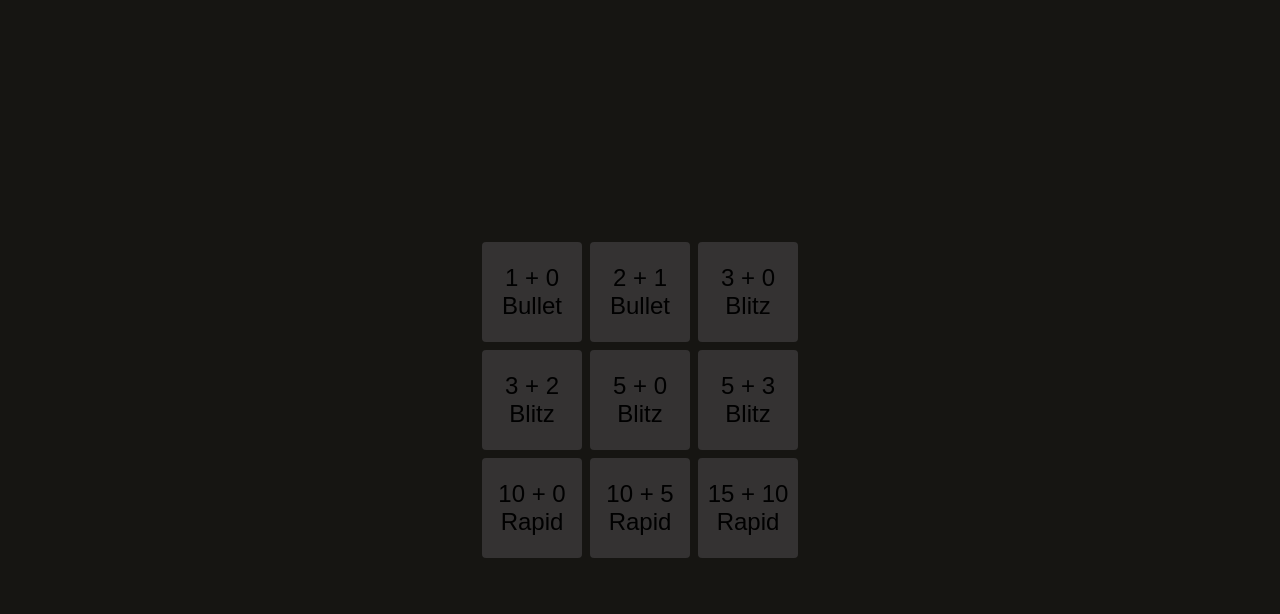
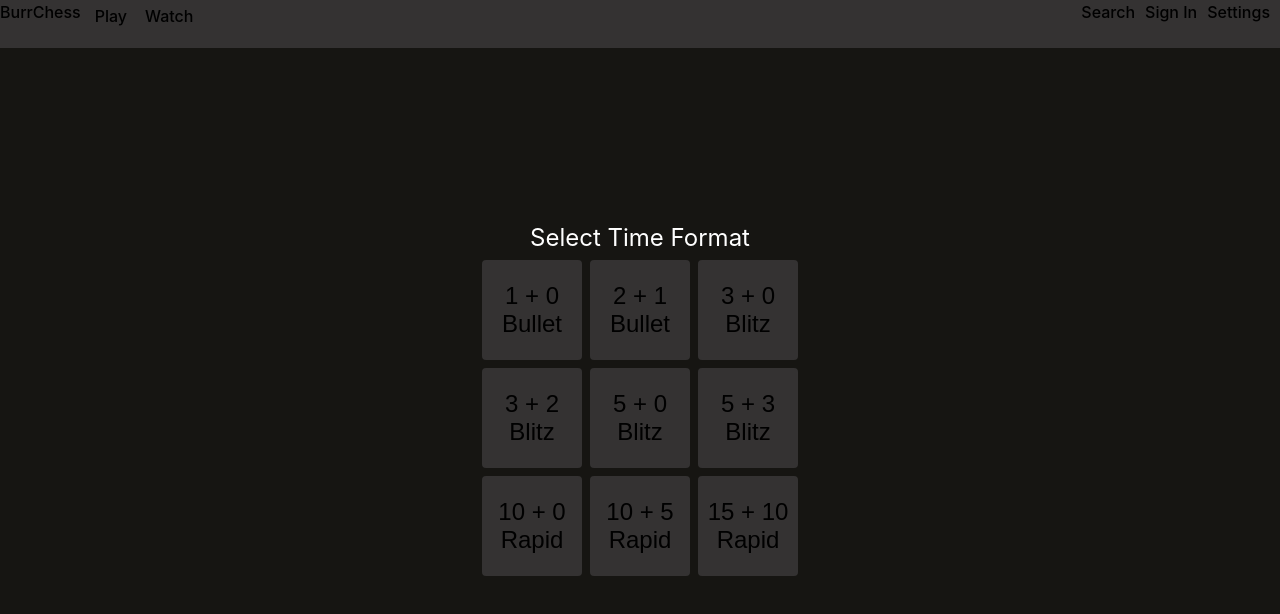
Before and after one commit to mattleeder/cuddly-octo-lamp, a React (Vite) app in the folder frontend/: page / in a window 1280 px wide. Shown: the top 614 px of the page. Built offline with nearby package versions, Linux system fonts and the light colour scheme; no server answers.

Commit message:
Improved appearance of navbar

```diff
--- a/frontend/src/App.css
+++ b/frontend/src/App.css
@@ -362,3 +362,88 @@
   background-color: #e77a06;
   cursor: pointer;
 }
+
+.queueTilesTitle {
+  font-size: 1.5em;
+  color: #ffffff;
+}
+
+.topNavBar {
+  position: fixed;
+  display: flex;
+  flex-direction: row;
+  width: 100vw;
+  height: 3em;
+  top: 0;
+  left: 0;
+  background-color: #343232;
+}
+
+.navBarContainer {
+  display: flex;
+}
+
+.left {
+  margin-right: auto;
+}
+
+.right {
+  margin-left: auto;
+}
+
+.navBarContainer a {
+  width: fit-content;
+  margin-right: auto;
+  padding-right: 10px;
+  color: #000;
+}
+
+.dropdownContainer {
+  position: relative;
+  padding-right: 10px;
+  height: 100%;
+}
+
+.dropdownMenu {
+  list-style-type: none;
+  padding: 0;
+  margin: 0;
+}
+
+.dropdownItem,
+.dropdownTitle.active {
+  background-color: #7e7e7d;
+  border-left: 2px solid #3487d5;
+}
+
+.dropdownItem {
+  width: 200%;
+  box-shadow: 2px 2px 2px black;
+}
+
+.dropdownItem:hover {
+  background-color: #3487d5;
+}
+
+.dropdownItem:nth-child(2){
+  border-top-right-radius: 4px;
+}
+
+.dropdownItem:last-child {
+  border-bottom-right-radius: 4px;
+  border-bottom-left-radius: 4px;
+}
+
+.dropdownTitle a,
+.dropdownItem a {
+  display: inline-block;
+  width: 100%;
+  height: 100%;
+  text-decoration: none;
+  padding: 4px;
+}
+
+.dropdownContainer span {
+  display: block;
+  text-align: left;
+}
--- a/frontend/src/App.tsx
+++ b/frontend/src/App.tsx
@@ -2,6 +2,7 @@ import React from 'react';
 import './App.css'
 import { MatchRoom } from './chess/MatchRoom.tsx'
 import { QueueTiles } from './chess/QueueTiles.tsx';
+import { TopNavBar } from './TopNavBar.tsx'
 import {
   BrowserRouter as Router,
   Routes,
@@ -14,12 +15,15 @@ function App() {
   console.log(`React Version: ${React.version}`)
 
   return (
+    <>
+      <TopNavBar />
       <Router>
         <Routes>
           <Route path="/" element={<Home />} />
           <Route path="/matchroom/:matchid" element={<MatchRoom />} />
         </Routes>
       </Router>
+    </>
   )
 }
 
--- /dev/null
+++ b/frontend/src/Dropdown.tsx
@@ -0,0 +1,48 @@
+import React, { useState } from 'react';
+
+// Has Top level button that is clickable
+// On hover, top level button style changes and dropdown opens
+// On hovering dropdown buttons, style changes
+// When hover ends, revert styles and destroy dropdown
+
+export function DropdownTitle({ children, href, active }: { children: React.ReactNode, href: string, active: boolean }) {
+  const count = React.Children.count(children);
+
+  if (count !== 1) {
+    throw new Error('DropdownTitle expects exactly one child.');
+  }
+
+  let className = 'dropdownTitle'
+  if (active) {
+    className += " active"
+  }
+
+  return (
+    <li className={className}><a href={href}><span>{children}</span></a></li>
+  )
+}
+
+export function DropdownItem({ children, href }: { children: React.ReactNode, href: string }) {
+  const count = React.Children.count(children);
+
+  if (count !== 1) {
+    throw new Error('DropdownItem expects exactly one child.');
+  }
+
+  return (
+    <li className='dropdownItem'><a href={href}><span>{children}</span></a></li>
+  )
+}
+
+export function Dropdown({ title, titleHref, children }: { title: string, titleHref: string, children: React.ReactNode }) {
+  const [dropdownActive, setDropdownActive] = useState(false)
+
+  return (
+    <div className="dropdownContainer" onMouseOver={() => setDropdownActive(true)} onMouseOut={() => setDropdownActive(false)}>
+      <ul className="dropdownMenu">
+        <DropdownTitle active={dropdownActive} href={titleHref}>{title}</DropdownTitle>
+        {dropdownActive ? children : <></>}
+      </ul>
+    </div>
+  )
+}
--- /dev/null
+++ b/frontend/src/TopNavBar.tsx
@@ -0,0 +1,30 @@
+import React from 'react';
+import { Dropdown, DropdownItem } from "./Dropdown.tsx"
+
+export function TopNavBar() {
+  return (
+    <nav className='topNavBar'>
+      <div className='navBarContainer left'>
+        <a href='#'>BurrChess</a>
+
+        <Dropdown title='Play' titleHref='#'>
+          <DropdownItem href="#">Test</DropdownItem>
+        </Dropdown>
+
+        <Dropdown title='Watch' titleHref='#'>
+          <DropdownItem href="#">All</DropdownItem>
+          <DropdownItem href="#">Bullet</DropdownItem>
+          <DropdownItem href="#">Blitz</DropdownItem>
+          <DropdownItem href="#">Rapid</DropdownItem>
+          <DropdownItem href="#">Classical</DropdownItem>
+        </Dropdown>
+      </div>
+
+      <div className='navBarContainer right'>
+        <a href='#'>Search</a>
+        <a href='#'>Sign In</a>
+        <a href='#'>Settings</a>
+      </div>
+    </nav>
+  )
+}
--- a/frontend/src/chess/QueueTiles.tsx
+++ b/frontend/src/chess/QueueTiles.tsx
@@ -218,6 +218,8 @@ export function QueueTiles() {
   }, [])
 
   return (
+    <>
+      <div><span className="queueTilesTitle">Select Time Format</span></div>
       <div className="queueTilesContainer">
         <QueueButton queueState={queueState} nameOfQueue="1 + 0" queueType="Bullet"/>
         <QueueButton queueState={queueState} nameOfQueue="2 + 1" queueType="Bullet"/>
@@ -231,5 +233,6 @@ export function QueueTiles() {
         <QueueButton queueState={queueState} nameOfQueue="10 + 5" queueType="Rapid"/>
         <QueueButton queueState={queueState} nameOfQueue="15 + 10" queueType="Rapid"/>
       </div>
+    </>
   )
 }
```
Also changed, not shown: frontend/src/index.css (+0 -20 lines). Lines whose indentation alone changed are shown as unchanged.
